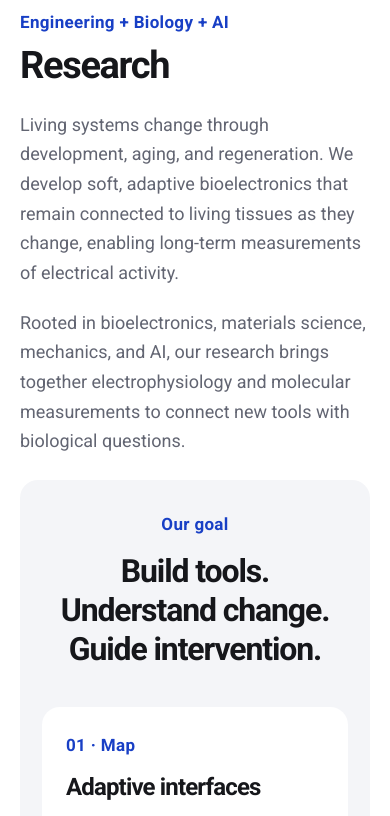
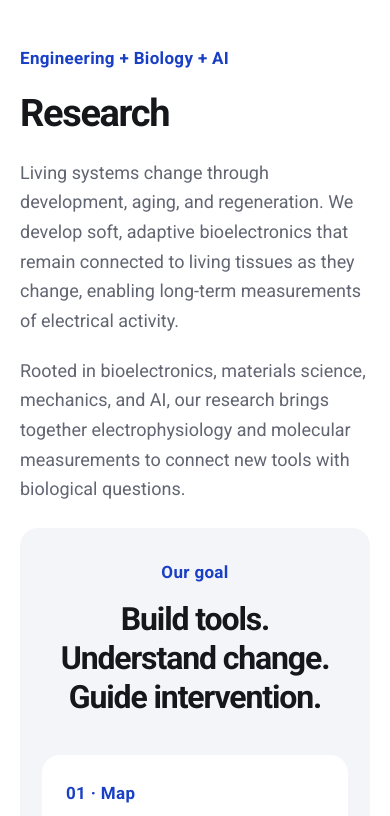
Before and after one commit to haosheng-lab/haosheng-lab.github.io, a plain HTML site: page about.html in a window 390 px wide. Shown: the part 72-888 px from the top of the page. Drawn offline with Linux system fonts and the light colour scheme.

Commit message:
Restore original public research intro layout

```diff
--- a/lab.css
+++ b/lab.css
@@ -382,6 +382,3 @@ html[lang="zh-CN"] .hero-title-line lab-text{white-space:pre-line}
 .home .hero-motto{margin:22px 0 0;color:#c8d9f5;font-size:clamp(16px,1.6vw,22px);line-height:1.5;font-weight:400;letter-spacing:.01em}
 @media(max-width:760px){.home .hero-motto{margin-top:18px;font-size:17px}}
 @media(max-height:650px){.home .hero-motto{margin-top:12px;font-size:16px}}
-
-/* Align the Research title with other page titles; lift its discipline label. */
-.page-about .page-intro{position:relative}.page-about .research-disciplines{position:absolute;top:calc(var(--intro-top) - 42px);left:0;margin:0;line-height:1.5}@media(max-width:700px){.page-about .research-disciplines{top:calc(var(--intro-top) - 34px)}}
```
